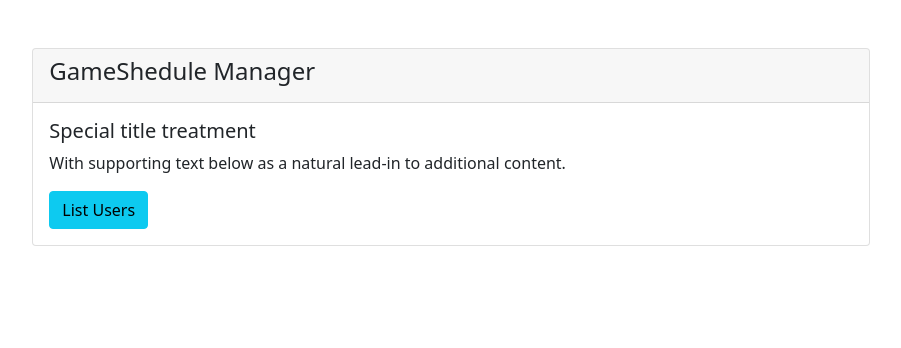
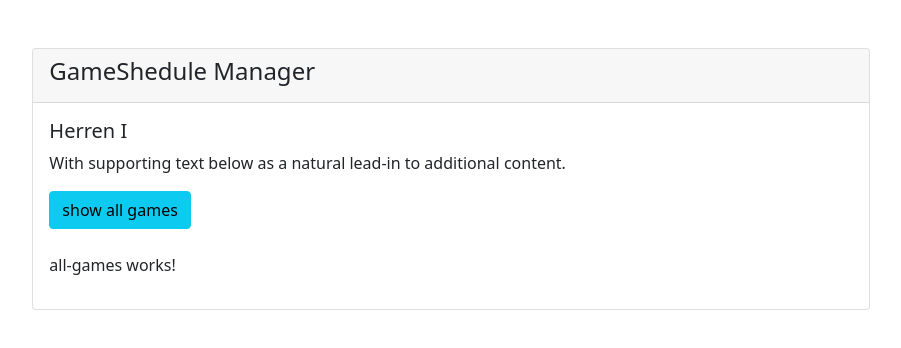
Before and after one commit to OliverKuhnNbg/icalendar-readout, an Angular app in the folder src/angular/game-shedule-manager/: page /all-games in a window 1280 px wide. Before the commit this address led to /. Shown: the top 348 px of the page, without its empty margins (189-1090 px from the left). Built offline with nearby package versions, Linux system fonts and the light colour scheme.

Commit message:
init/service: init service plus small front-end changes

```diff
--- a/src/angular/game-shedule-manager/src/app/app-routing.module.ts
+++ b/src/angular/game-shedule-manager/src/app/app-routing.module.ts
@@ -1,9 +1,11 @@
 import { NgModule } from '@angular/core';
 import { Routes, RouterModule } from '@angular/router';
 import { TestComponentComponent } from './components/test-component/test-component.component';
+import { AllGamesComponent } from './components/all-games/all-games.component';
 
 const routes: Routes = [
   { path: 'users',  component: TestComponentComponent},
+  { path: 'all-games',  component: AllGamesComponent}
 ];
 
 @NgModule({
--- a/src/angular/game-shedule-manager/src/app/app.component.html
+++ b/src/angular/game-shedule-manager/src/app/app.component.html
@@ -5,12 +5,14 @@
 		    <h4>{{title}}</h4>
 		  </div>
 		  <div class="card-body">
-		    <h5 class="card-title">Special title treatment</h5>
+		    <h5 class="card-title">Herren I</h5>
 		    <p class="card-text">With supporting text below as a natural lead-in to additional content.</p>
-		    <a routerLink="/users" class="btn btn-info">List Users</a>
+		    <a routerLink="/all-games" class="btn btn-info">show all games</a>
+
+		    <div class="mt-4">
+		    	<router-outlet></router-outlet>
+		    </div>
 		  </div>
 		</div>
 	</div>
 </div>
-
-<router-outlet></router-outlet>
--- a/src/angular/game-shedule-manager/src/app/app.module.ts
+++ b/src/angular/game-shedule-manager/src/app/app.module.ts
@@ -4,11 +4,13 @@ import { BrowserModule } from '@angular/platform-browser';
 import { AppComponent } from './app.component';
 import { AppRoutingModule } from './app-routing.module';
 import { TestComponentComponent } from './components/test-component/test-component.component';
+import { AllGamesComponent } from './components/all-games/all-games.component';
 
 @NgModule({
   declarations: [
     AppComponent,
-    TestComponentComponent
+    TestComponentComponent,
+    AllGamesComponent
   ],
   imports: [
     BrowserModule,
--- /dev/null
+++ b/src/angular/game-shedule-manager/src/app/components/all-games/all-games.component.html
@@ -0,0 +1 @@
+<p>all-games works!</p>
--- /dev/null
+++ b/src/angular/game-shedule-manager/src/app/components/all-games/all-games.component.ts
@@ -0,0 +1,15 @@
+import { Component, OnInit } from '@angular/core';
+
+@Component({
+  selector: 'app-all-games',
+  templateUrl: './all-games.component.html',
+  styleUrls: ['./all-games.component.css']
+})
+export class AllGamesComponent implements OnInit {
+
+  constructor() { }
+
+  ngOnInit(): void {
+  }
+
+}
--- a/src/angular/game-shedule-manager/src/app/models/game-data.ts
+++ b/src/angular/game-shedule-manager/src/app/models/game-data.ts
@@ -1,3 +1,5 @@
 export class GameData {
-
+	dtStamp: string = "";
+   	dtStart: string = "";
+	dtEnd: string = "";
 }
```
Also changed, not shown: src/angular/game-shedule-manager/src/app/services/game-times.service.ts (added, +20 -0 lines), src/angular/game-shedule-manager/src/app/components/all-games/all-games.component.css (added), 2 other files (tests, documents, lock files or other folders).
